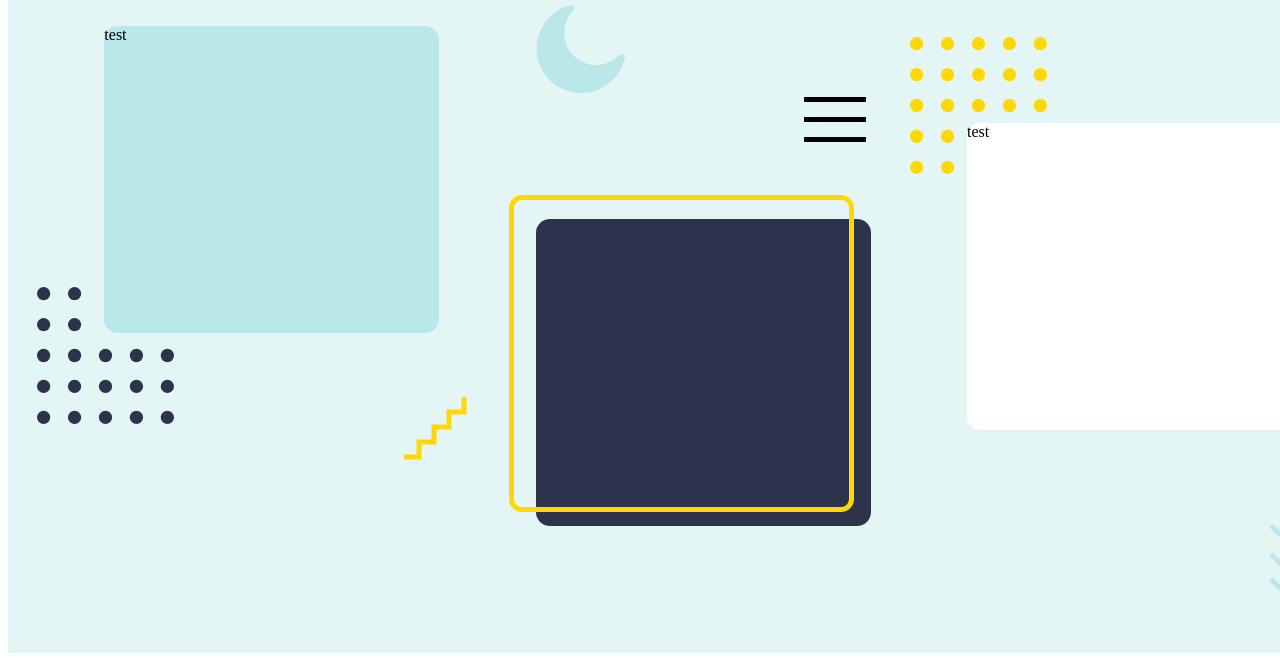
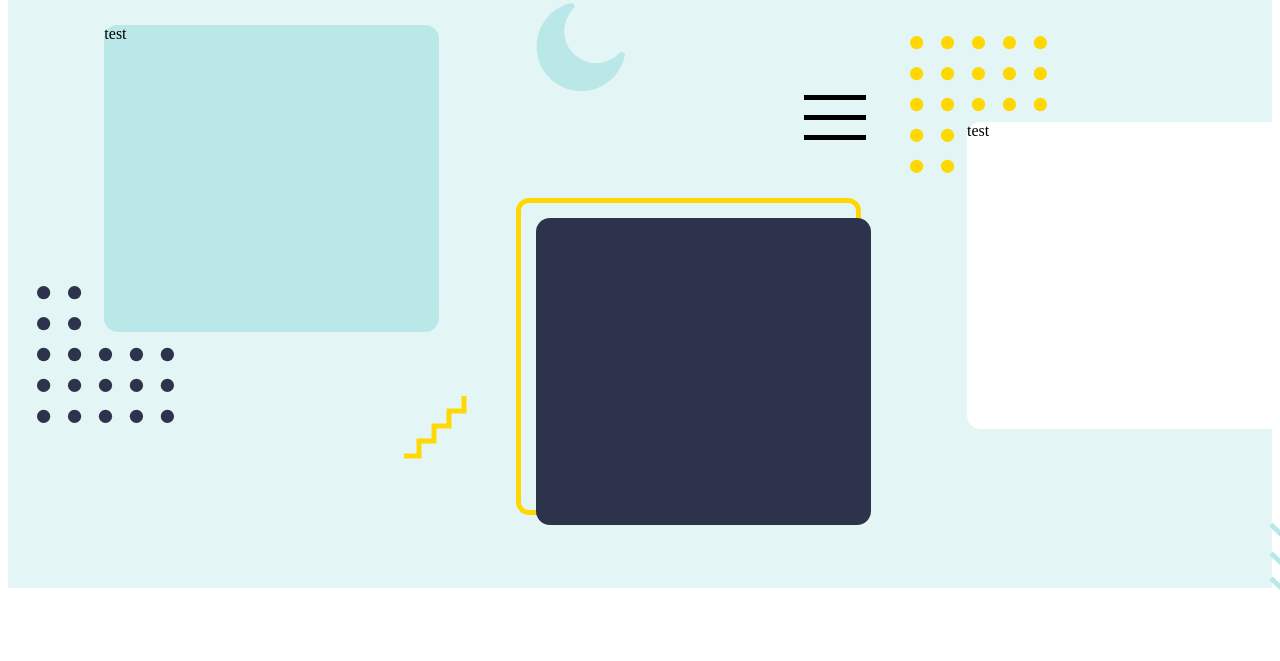
Before and after one commit to JimmyLam96/Portfolio, a Gatsby site: page /About/About in a window 1280 px wide. Shown: the part 203-864 px from the top of the page. After the commit the page ends 800 px from the top, so only its background shows below. Built offline with nearby package versions, Linux system fonts and the light colour scheme; Gatsby itself is replaced by a stand-in of ours.

Commit message:
Added border to about me page

```diff
--- a/src/pages/About/About.tsx
+++ b/src/pages/About/About.tsx
@@ -1,9 +1,9 @@
-import { motion, useAnimation } from 'framer-motion';
+import { useAnimation } from 'framer-motion';
 import React from 'react';
 import {
   Header,
   Text36,
-  Content,
+  Background,
   Sports,
   Grid,
   Coding,
@@ -17,6 +17,8 @@ import {
   MoonContainer,
   YellowPolkaContainer,
   WavesContainer,
+  MainContainer,
+  CodingBorder,
 } from './styles';
 import PurpleCircle from '../../images/PurpleCircle.svg';
 import YellowWaves from '../../images/YellowWaves.svg';
@@ -50,6 +52,17 @@ const BlockVariants = {
   },
 };
 
+const BorderVariants = {
+  initial: {
+    x: -20,
+    y: -20,
+  },
+  hover: {
+    x: -30,
+    y: -30,
+  },
+};
+
 const IconVariants = {
   slideInFromRight: {
     initial: {
@@ -74,10 +87,12 @@ const IconVariants = {
 };
 
 export default function About() {
-  const controls = useAnimation();
+  const gridControls = useAnimation();
+  const borderControls = useAnimation();
 
   return (
-    <Content>
+    <Background>
+      <MainContainer>
         <Header>
           <Text36>about me</Text36>
         </Header>
@@ -85,7 +100,8 @@ export default function About() {
           initial="initial"
           whileInView="show"
           variants={ParentVariants}
-        animate={controls}
+          animate={gridControls}
+          viewport={{ once: true }}
         >
           <Sports variants={BlockVariants}>
             test
@@ -111,9 +127,16 @@ export default function About() {
               <YellowWaves />
             </YellowStairsContainerRight>
           </Sports>
-
-        <Coding variants={BlockVariants}>
-          <Border />
+          <CodingBorder
+            onHoverStart={() => {
+              borderControls.start(BorderVariants.hover);
+            }}
+            onHoverEnd={() => {
+              borderControls.start(BorderVariants.initial);
+            }}
+            variants={BlockVariants}
+          >
+            <Coding>
               <HamburgerMenuContainer variants={IconVariants.slideInFromRight}>
                 <HamburgerMenu />
               </HamburgerMenuContainer>
@@ -121,6 +144,12 @@ export default function About() {
                 <Moon />
               </MoonContainer>
             </Coding>
+            <Border
+              initial="initial"
+              variants={BorderVariants}
+              animate={borderControls}
+            />
+          </CodingBorder>
           <SmallBusiness variants={BlockVariants}>
             test
             <YellowPolkaContainer variants={IconVariants.slideInFromLeft}>
@@ -131,6 +160,7 @@ export default function About() {
             </WavesContainer>
           </SmallBusiness>
         </Grid>
-    </Content>
+      </MainContainer>
+    </Background>
   );
 }
--- a/src/pages/About/styles.tsx
+++ b/src/pages/About/styles.tsx
@@ -6,7 +6,6 @@ export const Header = styled.div`
   display: flex;
   width: 100%;
   justify-content: flex-end;
-  margin-bottom: 50px;
 `;
 
 export const Text36 = styled.span`
@@ -20,12 +19,9 @@ export const Text36 = styled.span`
   text-shadow: 0px 4px 4px rgba(0, 0, 0, 0.25);
 `;
 
-export const Content = styled.div`
-  display: flex;
-  flex-direction: column;
+export const Background = styled.div`
   width: 100%;
   background-color: #e3f6f5;
-  padding: 10% 5%;
 `;
 
 export const Sports = styled(motion.div)`
@@ -43,14 +39,15 @@ export const SmallBusiness = styled(Sports)`
 
 export const Coding = styled(Sports)`
   background-color: #2d334a;
-  align-self: flex-end;
+  z-index: 1;
 `;
 
 export const Border = styled(DefaultBorder)`
+  position: absolute;
   z-index: 0;
   border-radius: 13px;
-  top: -8%;
-  left: -8%;
+  /* top: 0; */
+  /* left: 0; */
 `;
 
 export const Grid = styled(motion.div)`
@@ -113,3 +110,19 @@ export const WavesContainer = styled(motion.div)`
   top: 130%;
   left: 90%;
 `;
+
+export const MainContainer = styled.div`
+  display: flex;
+  flex-direction: column;
+  gap: 7rem;
+  padding: 5%;
+  width: 100%;
+  max-width: 1800px;
+`;
+
+export const CodingBorder = styled(motion.div)`
+  display: flex;
+  position: relative;
+  align-self: flex-end;
+  width: fit-content;
+`;
--- a/src/pages/Home/RightContent/RightContent.tsx
+++ b/src/pages/Home/RightContent/RightContent.tsx
@@ -82,9 +82,6 @@ export default function Right({
         <WavesDiv variants={IconVariants}>
           <Waves />
         </WavesDiv>
-        {/* <PolkaDiv>
-          <Polka />
-        </PolkaDiv> */}
       </Background>
     </Profile>
   );
--- a/src/pages/Home/styles.tsx
+++ b/src/pages/Home/styles.tsx
@@ -4,7 +4,7 @@ import styled from 'styled-components';
 import HomePageBG from '../../images/HomePageBG.svg';
 import { ScreenSizes } from '../../ScreenSizes';
 
-export const Content = styled.section`
+export const Content = styled.div`
   width: 100%;
   height: 100%;
   display: flex;
```
Also changed, not shown: src/pages/Home/Home.tsx (+4 -9 lines), src/pages/index.tsx (+0 -23 lines). Lines whose indentation alone changed are shown as unchanged.
